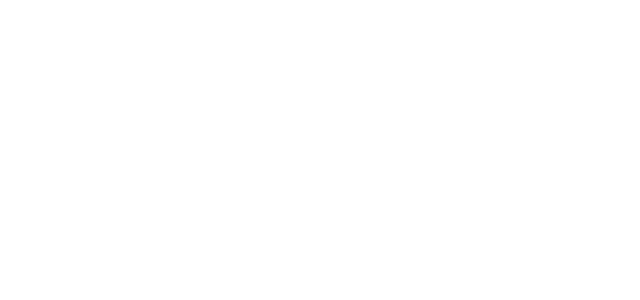
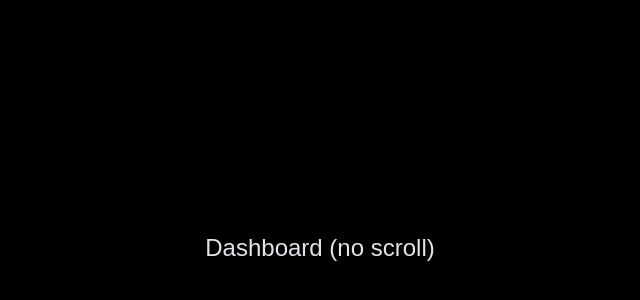
Before and after one commit to archied27/toto-v2, a React (Vite) app in the folder src/frontend/: page / in a window 1280 px wide. Shown: the part 152-452 px from the top of the page, without its empty margins (320-960 px from the left). Built offline with nearby package versions, Linux system fonts and the light colour scheme.

Commit message:
feat(swiper): swiper complete

```diff
--- a/src/frontend/dev-dist/sw.js
+++ b/src/frontend/dev-dist/sw.js
@@ -81,7 +81,7 @@ define(['./workbox-7e5eb42b'], (function (workbox) { 'use strict';
     "revision": "3ca0b8505b4bec776b69afdba2768812"
   }, {
     "url": "index.html",
-    "revision": "0.4bbn5m5dms4"
+    "revision": "0.ta5nh72raq"
   }], {});
   workbox.cleanupOutdatedCaches();
   workbox.registerRoute(new workbox.NavigationRoute(workbox.createHandlerBoundToURL("index.html"), {
--- a/src/frontend/index.html
+++ b/src/frontend/index.html
@@ -9,7 +9,7 @@
     <link rel="apple-touch-icon" href="/icons/icon-180.png" />
     <meta name="mobile-web-app-capable" content="yes" />
     <meta name="apple-mobile-web-app-capable" content="yes" />
-    <meta name="apple-mobile-web-app-status-bar-style" content="default" />
+    <meta name="apple-mobile-web-app-status-bar-style" content="black-translucent" />
     <link href="src/index.css" rel="stylesheet">
     <meta name="apple-mobile-web-app-title" content="Toto" />
     <title>Toto</title>
--- a/src/frontend/package.json
+++ b/src/frontend/package.json
@@ -20,6 +20,7 @@
     "react": "^19.2.4",
     "react-dom": "^19.2.4",
     "shadcn": "^4.8.1",
+    "swiper": "^12.1.4",
     "tailwind-merge": "^3.6.0",
     "tailwindcss": "^4.3.0",
     "tw-animate-css": "^1.4.0"
--- a/src/frontend/src/App.tsx
+++ b/src/frontend/src/App.tsx
@@ -5,15 +5,14 @@ import SwipeNavigator from './components/SwipeNavigator'
 const testPages = [
   {
     id: 'dashboard',
-    scrollable: false,
     component: (
-      <div style={{
+      <div
+      className='bg-background text-foreground'
+      style={{
         height: '100%',
-        background: '#1a1a2e',
         display: 'flex',
         alignItems: 'center',
         justifyContent: 'center',
-        color: 'white',
         fontSize: '24px'
       }}>
         Dashboard (no scroll)
@@ -22,7 +21,6 @@ const testPages = [
   },
   {
     id: 'tasks',
-    scrollable: true,
     component: (
       <div style={{ background: '#16213e', color: 'white', padding: '24px' }}>
         <h1 style={{ fontSize: '24px', marginBottom: '16px' }}>Tasks (scrollable)</h1>
@@ -41,7 +39,6 @@ const testPages = [
   },
   {
     id: 'spotify',
-    scrollable: true,
     component: (
       <div style={{
         height: '200%',  // deliberately tall to test scroll
@@ -60,14 +57,13 @@ function App() {
   const [currentIndex, setCurrentIndex] = useState(0)
 
   return (
-    <PageContainer>
+    <div className="h-screen bg-background pt-[env(safe-area-inset-top)]">
       <SwipeNavigator
         pages={testPages}
         currentIndex={currentIndex}
         onPageChange={setCurrentIndex}
       />
-
-    </PageContainer>
+    </div>
   )
 }
 
--- a/src/frontend/src/components/SwipeNavigator.tsx
+++ b/src/frontend/src/components/SwipeNavigator.tsx
@@ -1,9 +1,9 @@
 import { useState, useRef } from "react";
+import { Swiper, SwiperSlide } from 'swiper/react'
 
 interface Page {
     id: string
     component: React.ReactNode
-    scrollable: boolean
 }
 
 interface SwipeNavigatorProps {
@@ -14,5 +14,50 @@ interface SwipeNavigatorProps {
 
 export default function SwipeNavigator({ pages, currentIndex, onPageChange }: SwipeNavigatorProps)
 {
+    const [activeIndex, setActiveIndex] = useState(0)
 
+    return (
+        <Swiper
+            className="h-screen bg-background pt-[env(safe-area-inset-top)]"
+            slidesPerView={1}
+            effect="slide"
+            watchSlidesProgress
+            speed={350}
+            spaceBetween={15}
+            resistanceRatio={0.85}
+            cssMode={false}
+            onSlideChange={(swiper) => {
+                setActiveIndex(swiper.activeIndex)
+                onPageChange(swiper.activeIndex)
+            }}>
+            {pages.map((page, index) => {
+                const isActive = index === activeIndex
+
+                return (
+                    <SwiperSlide key={page.id}>
+                    <div
+                        className={[
+                        "h-screen w-screen bg-background transition-all duration-300",
+                        isActive ? "p-0" : "p-3"
+                        ].join(" ")}
+                    >
+                        <div
+                        className={[
+                            "h-full overflow-hidden bg-card",
+                            isActive ? "rounded-none": "rounded-3xl",
+                            "shadow-[0_0_0_1px_hsl(var(--border))]",
+                            "transition-all duration-300",
+                            isActive ? "scale-100" : "scale-[0.97]"
+                        ].join(" ")}
+                        >
+                        <div className="h-full overflow-y-auto">
+                            {page.component}
+                        </div>
+                        </div>
+                    </div>
+                    </SwiperSlide>
+                )
+                })}
+        </Swiper>
+    )
 }
--- a/src/frontend/src/index.css
+++ b/src/frontend/src/index.css
@@ -49,8 +49,8 @@
 }
 
 :root {
-    --background: oklch(1 0 0);
-    --foreground: oklch(0.145 0 0);
+    --background: oklch(0% 0 0);
+    --foreground: oklch(0.92 0.01 255);
     --card: oklch(1 0 0);
     --card-foreground: oklch(0.145 0 0);
     --popover: oklch(1 0 0);
@@ -131,3 +131,8 @@
     @apply font-sans;
     }
 }
+
+html, body, #root {
+  height: 100%;
+  background: hsl(var(--background));
+}
--- a/src/frontend/src/main.tsx
+++ b/src/frontend/src/main.tsx
@@ -1,4 +1,5 @@
 import { StrictMode } from 'react'
+import 'swiper/css'
 import { createRoot } from 'react-dom/client'
 import App from './App.tsx'
 
```
Also changed, not shown: src/frontend/public/manifest.json, 1 other file (tests, documents, lock files or other folders).
